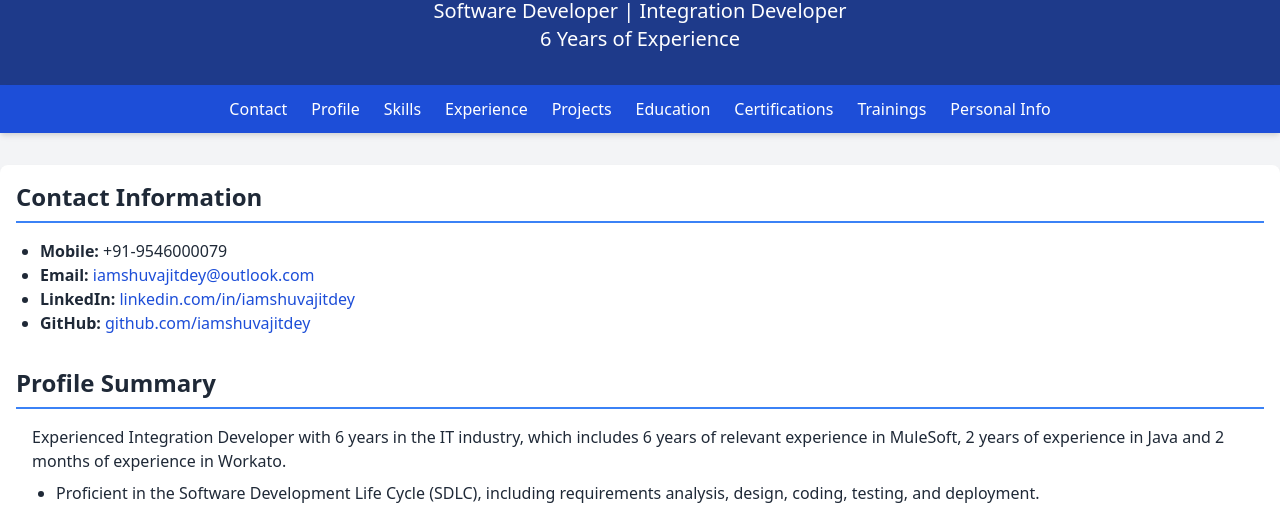
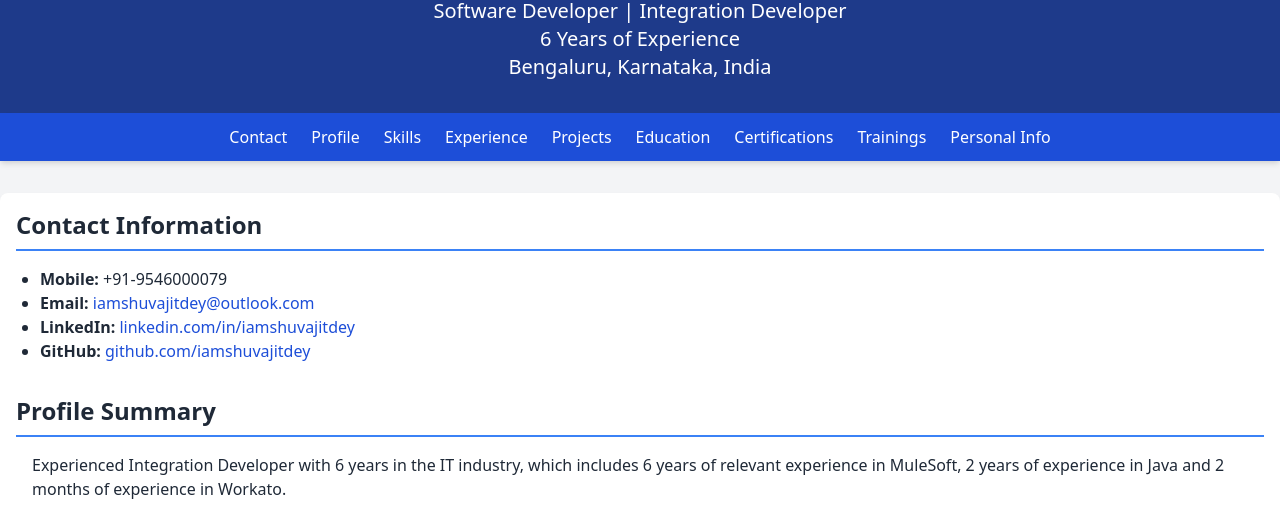
Before and after one commit to iamshuvajitdey/Portfolio, a plain HTML site: page index.html in a window 1280 px wide. Shown: the part 215-725 px from the top of the page. Drawn offline with nearby package versions, Linux system fonts and the light colour scheme.

Commit message:
Added location in header

```diff
--- a/index.html
+++ b/index.html
@@ -21,6 +21,7 @@
             <h1 class="text-3xl font-bold">Shuvajit Dey</h1>
             <h3 class="text-xl font-light">Software Developer | Integration Developer</h3>
             <h3 class="text-xl font-light">6 Years of Experience</h3>
+            <h3 class="text-xl font-light">Bengaluru, Karnataka, India</h3>
         </div>
     </header>
 
```
